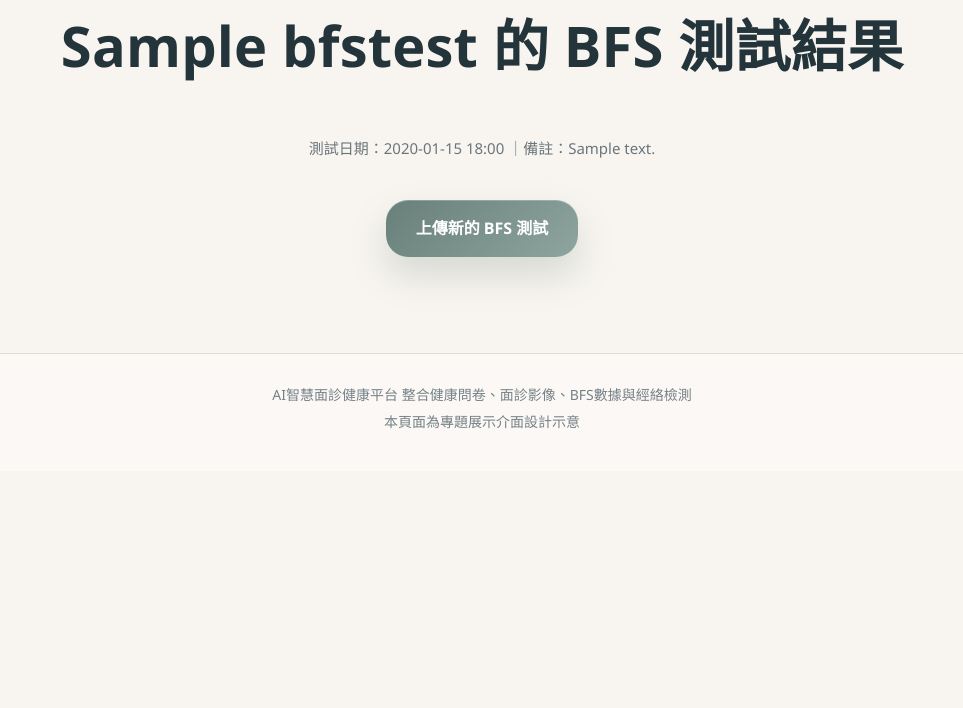
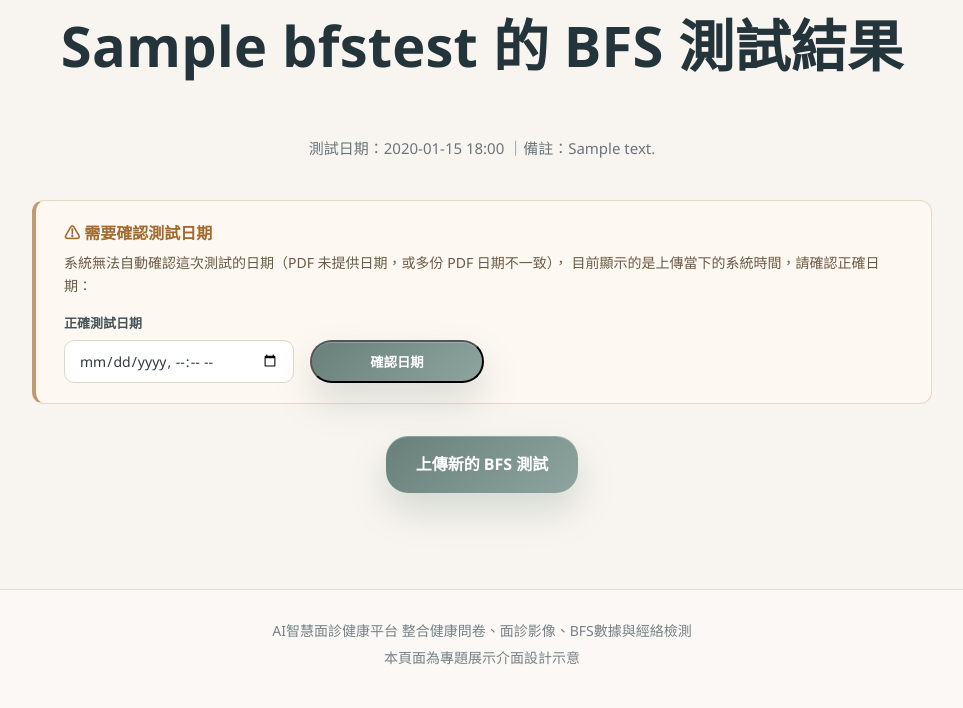
Before and after one commit to Mingri31264445/health-analysis-system, a Django app: page /bfs/1/ in a window 1280 px wide. Shown: the part 216-924 px from the top of the page, without its empty margins (158-1121 px from the left). Before the commit the page ends 645 px from the top, so only its background shows below. Run offline with Django 5.2, Linux system fonts and the light colour scheme; tables that the repository leaves empty hold one stand-in row (values such as "Sample post"); data that the repository does not hold is empty.

Commit message:
feat(bfs): 新增測試日期人工確認介面，優化異常提示排版

```diff
--- a/core/templates/core/bfs_detail.html
+++ b/core/templates/core/bfs_detail.html
@@ -32,6 +32,24 @@
           ｜備註：{{ bfs_test.notes }}
           {% endif %}
         </p>
+
+        {% if bfs_test.needs_date_review %}
+        <div class="bfs-review-note">
+          <p class="bfs-review-title">⚠ 需要確認測試日期</p>
+          <p>
+            系統無法自動確認這次測試的日期（PDF 未提供日期，或多份 PDF 日期不一致），
+            目前顯示的是上傳當下的系統時間，請確認正確日期：
+          </p>
+          <form method="POST" action="{% url 'bfs_confirm_date' bfs_test.pk %}" class="bfs-date-confirm-form">
+            {% csrf_token %}
+            <div class="bfs-date-field">
+              <label for="confirm_test_date">正確測試日期</label>
+              <input type="datetime-local" id="confirm_test_date" name="test_date" required>
+            </div>
+            <button type="submit" class="btn btn-primary">確認日期</button>
+          </form>
+        </div>
+        {% endif %}
 
         {% for item in files_display %}
         <div class="bfs-file-block">
--- a/core/urls.py
+++ b/core/urls.py
@@ -11,6 +11,7 @@ from .views import (
     upload_meridian_result,
     upload_bfs_test,
     bfs_detail,
+    bfs_confirm_date,
 )
 
 urlpatterns = [
@@ -25,4 +26,5 @@ urlpatterns = [
     path("Meridian/upload/", upload_meridian_result, name="upload_meridian_result"),
     path('bfs/upload/', upload_bfs_test, name='upload_bfs_test'),
     path('bfs/<int:pk>/', bfs_detail, name='bfs_detail'),
+    path('bfs/<int:pk>/confirm-date/', bfs_confirm_date, name='bfs_confirm_date'),
 ]
--- a/core/views/__init__.py
+++ b/core/views/__init__.py
@@ -1,5 +1,5 @@
 from .common import home
 from .meridian import upload_meridian_result
-from .bfs import upload_bfs_test, bfs_detail
+from .bfs import upload_bfs_test, bfs_detail, bfs_confirm_date
 from .auth import register_view, login_view, logout_view, forgot_password_view
 from .analysis_flow import start_analysis_view, questionnaire_view, feature_gate
--- a/core/views/bfs.py
+++ b/core/views/bfs.py
@@ -1,6 +1,7 @@
 from django.conf import settings
 from datetime import datetime, time as datetime_time
-from django.shortcuts import render, redirect
+from django.shortcuts import render, redirect, get_object_or_404
+from django.contrib import messages
 from django.utils import timezone
 
 from ..forms import BFSTestForm
@@ -22,7 +23,7 @@ def _parse_bfs_date_string(date_str):
     return naive_dt
 
 
-def _resolve_test_date(per_file_date_detections, manual_date_provided):
+def _resolve_test_date(per_file_date_detections):
     """
     根據這次上傳的所有 PDF 各自的 date_detection 結果，
     判斷這筆 BFSTest 最終的測試日期，以及要不要標記人工確認。
@@ -33,7 +34,7 @@ def _resolve_test_date(per_file_date_detections, manual_date_provided):
     }
 
     if not ok_dates:
-        return {"test_date": None, "needs_date_review": not manual_date_provided}
+        return {"test_date": None, "needs_date_review": True}
 
     if len(ok_dates) > 1:
         return {"test_date": None, "needs_date_review": True}
@@ -51,8 +52,6 @@ def upload_bfs_test(request):
         pdf_files = request.FILES.getlist('pdf_files')
 
         if form.is_valid() and pdf_files:
-            manual_date_provided = bool(request.POST.get('test_date'))
-
             # 先給暫時值
             bfs_test = form.save(commit=False)
             if not bfs_test.test_date:
@@ -81,7 +80,7 @@ def upload_bfs_test(request):
                 )
 
             # 根據每個檔案的日期偵測結果，決定 BFSTest 的最終測試日期
-            date_resolution = _resolve_test_date(date_detections, manual_date_provided)
+            date_resolution = _resolve_test_date(date_detections)
             if date_resolution['test_date'] is not None:
                 bfs_test.test_date = date_resolution['test_date']
             bfs_test.needs_date_review = date_resolution['needs_date_review']
@@ -139,3 +138,16 @@ def bfs_detail(request, pk):
         'bfs_test': bfs_test,
         'files_display': files_display,
     })
+
+def bfs_confirm_date(request, pk):
+    bfs_test = get_object_or_404(BFSTest, pk=pk)
+
+    if request.method == 'POST':
+        new_date = request.POST.get('test_date')
+        if new_date:
+            bfs_test.test_date = new_date
+            bfs_test.needs_date_review = False
+            bfs_test.save()
+            messages.success(request, "測試日期已更新。")
+
+    return redirect('bfs_detail', pk=bfs_test.pk)
--- a/static/css/bfs_result.css
+++ b/static/css/bfs_result.css
@@ -1,6 +1,3 @@
-/* ===== BFS Result Page ===== */
-/* 配色延續 style.css 既有的主題色（米白底、深灰綠、赭紅點綴） */
-
 .bfs-meta {
   text-align: center;
   color: #6b767c;
@@ -38,12 +35,74 @@
 }
 
 .bfs-review-note {
+  max-width: 900px;
+  margin: 0 auto 32px;
+  padding: 20px 28px;
+  background: #fdf8f2;
+  border: 1.5px solid rgba(193, 154, 109, 0.35);
+  border-left: 4px solid #c19a6d;
+  border-radius: 12px;
+}
+
+.bfs-review-note .bfs-review-title {
+  display: flex;
+  align-items: center;
+  gap: 8px;
+  font-size: 16px;
+  font-weight: 800;
   color: #a26a2f;
-  background: rgba(193, 154, 109, 0.1);
-  border: 1px solid rgba(193, 154, 109, 0.28);
+  margin-bottom: 6px;
+}
+
+.bfs-review-note p {
+  color: #6b5a45;
+  font-size: 14px;
+  line-height: 1.6;
+  margin-bottom: 16px;
+}
+
+.bfs-date-confirm-form {
+  display: flex;
+  align-items: flex-end;
+  flex-wrap: wrap;
+  gap: 16px;
+}
+
+.bfs-date-confirm-form .bfs-date-field {
+  display: flex;
+  flex-direction: column;
+  gap: 6px;
+}
+
+.bfs-date-confirm-form label {
+  font-size: 13px;
+  font-weight: 700;
+  color: #46545a;
+}
+
+.bfs-date-confirm-form input[type="datetime-local"] {
+  padding: 10px 14px;
+  border: 1.5px solid #ddd8ce;
   border-radius: 10px;
-  padding: 14px 18px;
+  background: #fff;
+  color: #2f3a3f;
+  font-family: inherit;
   font-size: 14px;
+  min-width: 220px;
+  transition:
+    border-color 0.25s ease,
+    box-shadow 0.25s ease;
+}
+
+.bfs-date-confirm-form input[type="datetime-local"]:focus {
+  outline: none;
+  border-color: #6a807a;
+  box-shadow: 0 0 0 3px rgba(106, 128, 122, 0.12);
+}
+
+.bfs-date-confirm-form button {
+  padding: 10px 24px;
+  white-space: nowrap;
 }
 
 .bfs-result-table {
```
Also changed, not shown: core/forms/bfs.py (+0 -15 lines).
